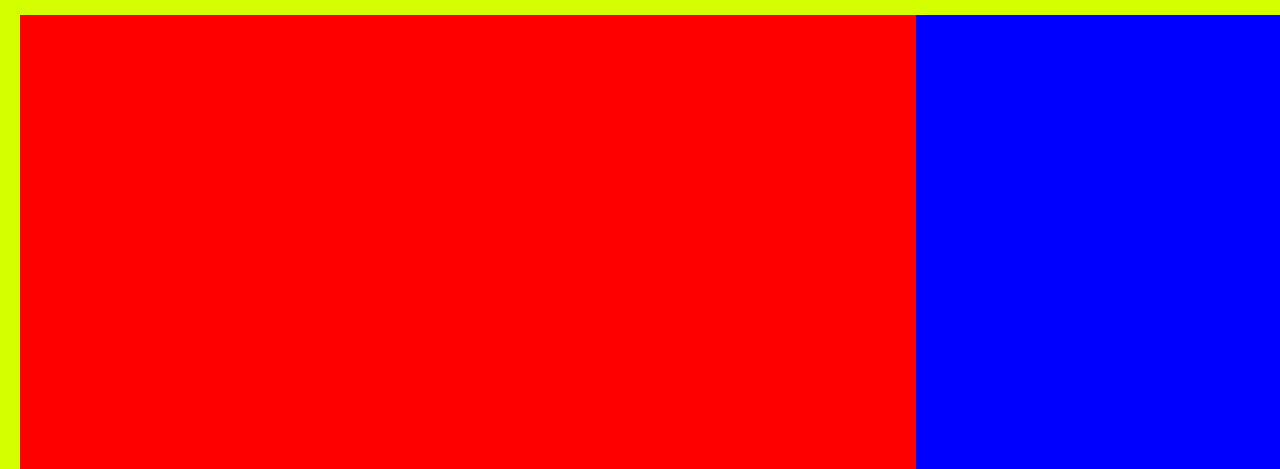
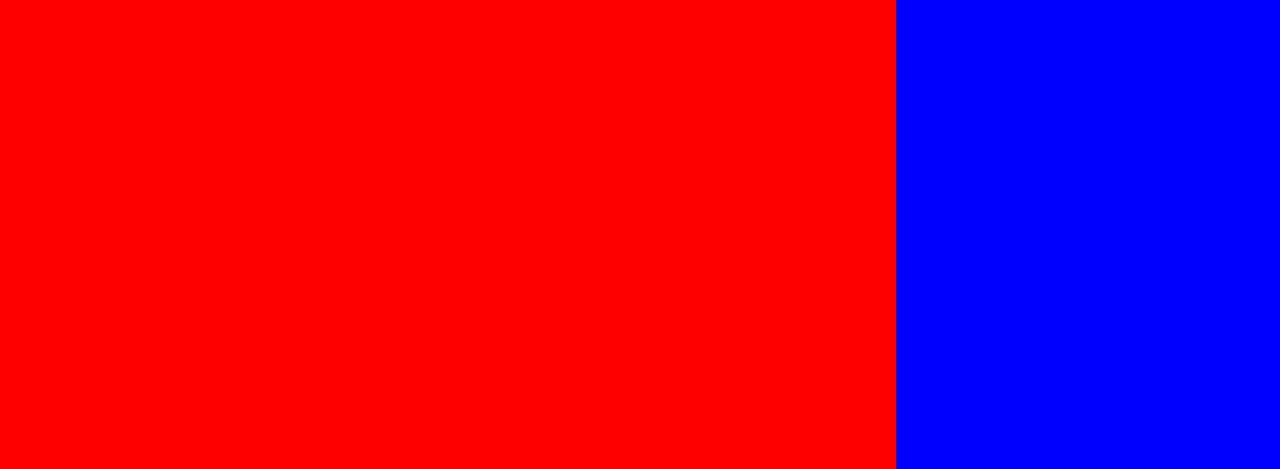
Before and after one commit to magiqueR/EsercizioHTML, a plain HTML site: page index.html in a window 1280 px wide. Shown: the part 87-556 px from the top of the page. Drawn offline with Linux system fonts and the light colour scheme.

Commit message:
levato il padding dalla classe flex-container

```diff
--- a/css/style.css
+++ b/css/style.css
@@ -2,10 +2,13 @@ header,
 main,
 footer {
     width: 100vw;
+
 }
 *{
-    margin: 0;
+    margin: 0px;
+    padding: 0px;
 }
+
 header {
     height: 70px;
     background: rgb(0, 247, 255);
@@ -13,8 +16,8 @@ header {
 }
 
 main {
-    margin: 0;
-    padding: 0;
+    margin: 0px;
+    padding: 0px;
     height: 60vh;
     background: rgb(212, 255, 0);
 }
@@ -30,7 +33,7 @@ footer {
     flex-wrap: wrap;    /* andata a capo*/
     justify-content: space-between; /*spazio tra gli elementi*/
     align-items: center;    /*allineamento verticale*/
-    padding: 20px;
+
 }
 
 .left {
@@ -51,8 +54,6 @@ footer {
 /* Tablet: max 1024px */
 @media (max-width: 1024px) {
     .flex-container {
-
-
         height: auto;
     }
     .left{
```
